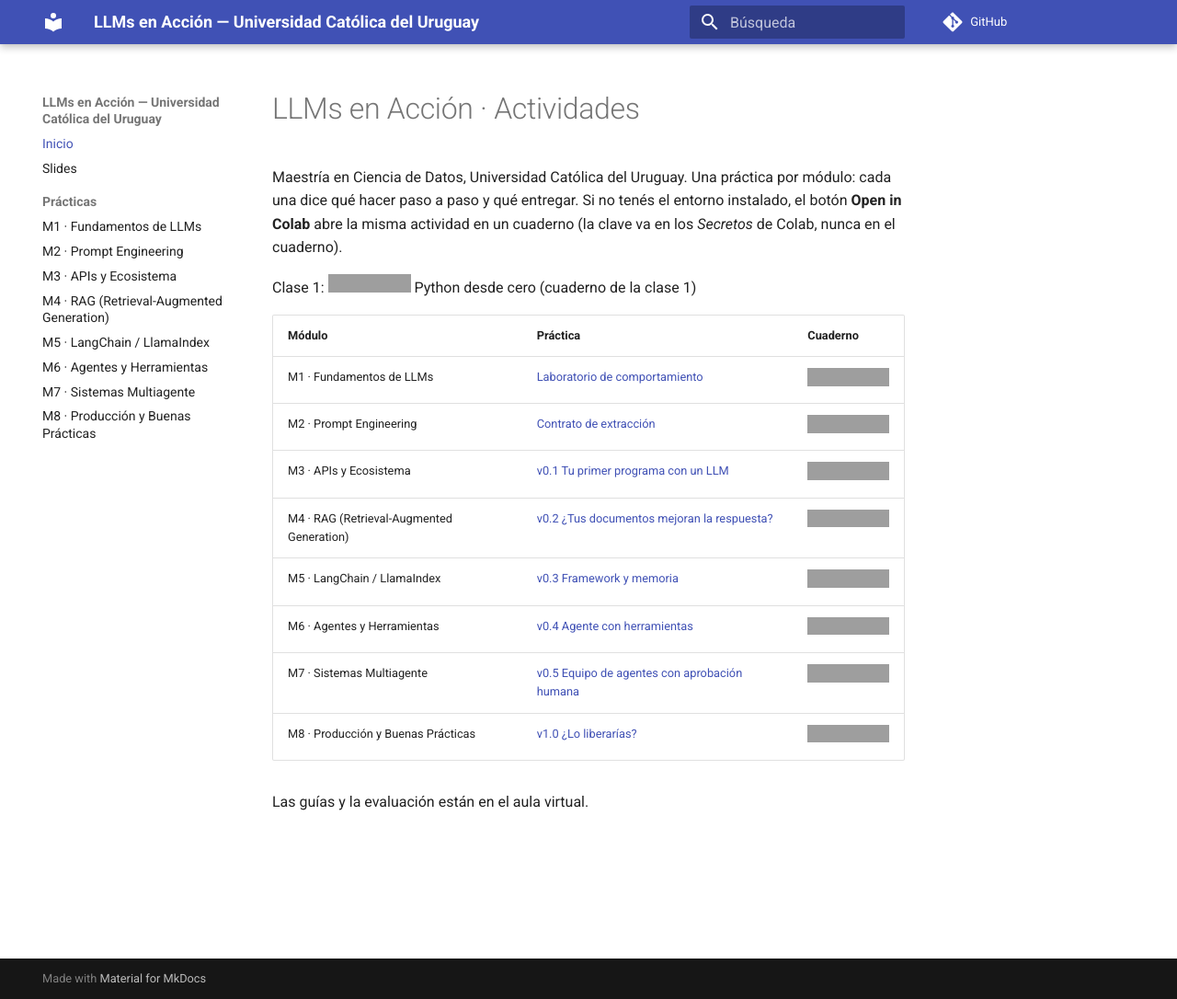
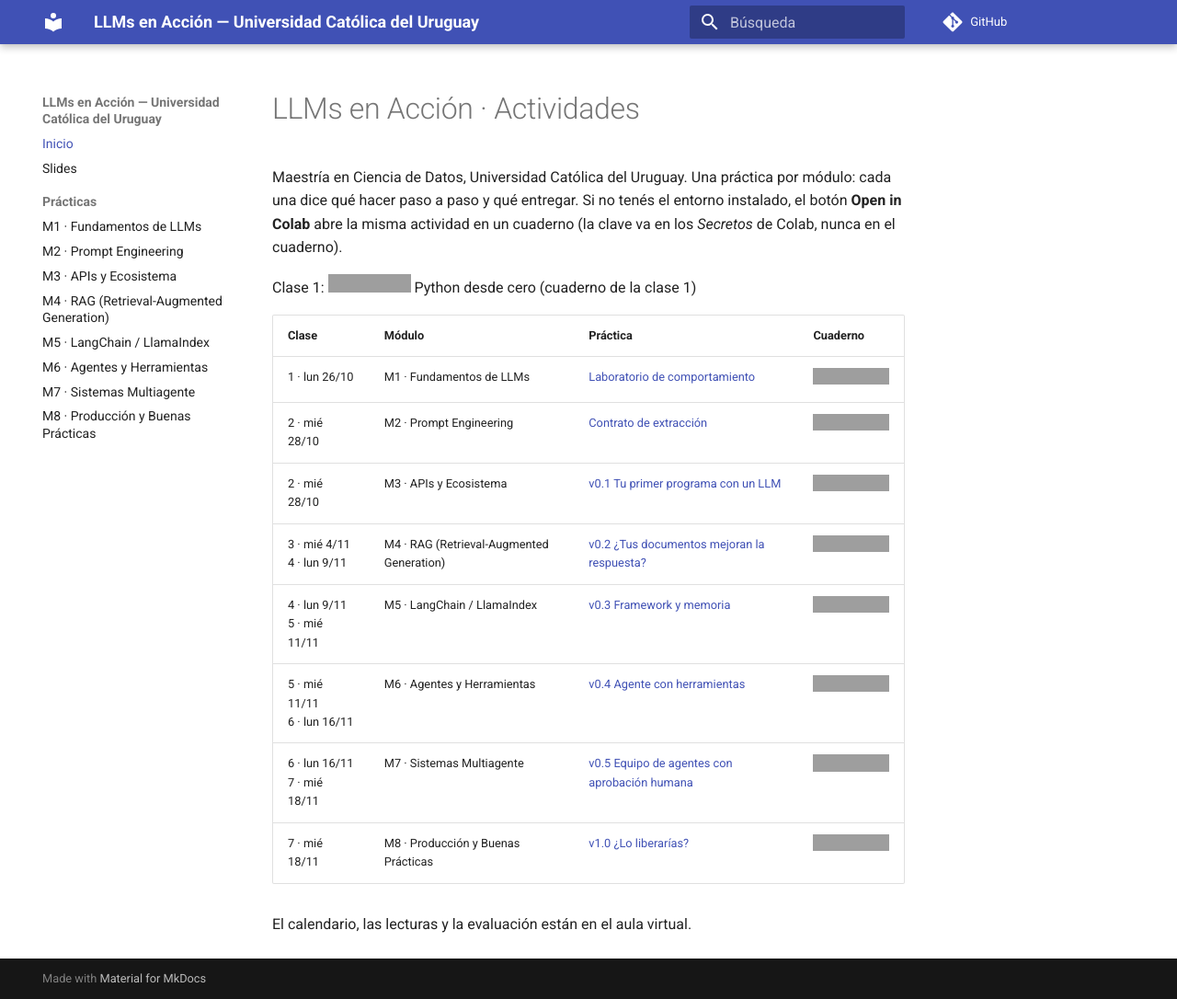
Before and after one commit to JuanFKurucz/ucu-la, an MkDocs documentation site: the page built from docs/index.md, in a window 1280 px wide and 1086 px high, cut to the strip 0-1086 px from the top of the window. Shown: the whole strip at 92% size. Built offline with MkDocs 1.6.1 and Material for MkDocs 9.7.7, drawn with Linux system fonts in a browser that asks for light colours; comment, search, counter and statistics services are not loaded; grey boxes are pictures that could not be loaded.

Commit message:
Portada: en qué clase va cada práctica, con su fecha
Co-Authored-By: Claude Opus 5.5 <noreply@anthropic.com>

```diff
--- a/docs/index.md
+++ b/docs/index.md
@@ -4,15 +4,15 @@ Maestría en Ciencia de Datos, Universidad Católica del Uruguay. Una práctica
 
 Clase 1: [![Open In Colab](https://colab.research.google.com/assets/colab-badge.svg)](https://colab.research.google.com/github/JuanFKurucz/ucu-la/blob/main/notebooks/m1_python_de_cero.ipynb) Python desde cero (cuaderno de la clase 1)
 
-| Módulo | Práctica | Cuaderno |
-|---|---|---|
-| M1 · Fundamentos de LLMs | [Laboratorio de comportamiento](practicas/m1-laboratorio.md) | [![Open In Colab](https://colab.research.google.com/assets/colab-badge.svg)](https://colab.research.google.com/github/JuanFKurucz/ucu-la/blob/main/notebooks/m1_laboratorio.ipynb) |
-| M2 · Prompt Engineering | [Contrato de extracción](practicas/m2-contrato-extraccion.md) | [![Open In Colab](https://colab.research.google.com/assets/colab-badge.svg)](https://colab.research.google.com/github/JuanFKurucz/ucu-la/blob/main/notebooks/m2_extraccion.ipynb) |
-| M3 · APIs y Ecosistema | [v0.1 Tu primer programa con un LLM](practicas/m3-v01-api.md) | [![Open In Colab](https://colab.research.google.com/assets/colab-badge.svg)](https://colab.research.google.com/github/JuanFKurucz/ucu-la/blob/main/notebooks/m3_v01_api.ipynb) |
-| M4 · RAG (Retrieval-Augmented Generation) | [v0.2 ¿Tus documentos mejoran la respuesta?](practicas/m4-v02-rag.md) | [![Open In Colab](https://colab.research.google.com/assets/colab-badge.svg)](https://colab.research.google.com/github/JuanFKurucz/ucu-la/blob/main/notebooks/m4_v02_rag.ipynb) |
-| M5 · LangChain / LlamaIndex | [v0.3 Framework y memoria](practicas/m5-v03-framework.md) | [![Open In Colab](https://colab.research.google.com/assets/colab-badge.svg)](https://colab.research.google.com/github/JuanFKurucz/ucu-la/blob/main/notebooks/m5_v03_memoria.ipynb) |
-| M6 · Agentes y Herramientas | [v0.4 Agente con herramientas](practicas/m6-v04-agente.md) | [![Open In Colab](https://colab.research.google.com/assets/colab-badge.svg)](https://colab.research.google.com/github/JuanFKurucz/ucu-la/blob/main/notebooks/m6_v04_agente.ipynb) |
-| M7 · Sistemas Multiagente | [v0.5 Equipo de agentes con aprobación humana](practicas/m7-v05-multiagente.md) | [![Open In Colab](https://colab.research.google.com/assets/colab-badge.svg)](https://colab.research.google.com/github/JuanFKurucz/ucu-la/blob/main/notebooks/m7_v05_equipo.ipynb) |
-| M8 · Producción y Buenas Prácticas | [v1.0 ¿Lo liberarías?](practicas/m8-v10-produccion.md) | [![Open In Colab](https://colab.research.google.com/assets/colab-badge.svg)](https://colab.research.google.com/github/JuanFKurucz/ucu-la/blob/main/notebooks/m8_v10_produccion.ipynb) |
+| Clase | Módulo | Práctica | Cuaderno |
+|---|---|---|---|
+| 1 · lun 26/10 | M1 · Fundamentos de LLMs | [Laboratorio de comportamiento](practicas/m1-laboratorio.md) | [![Open In Colab](https://colab.research.google.com/assets/colab-badge.svg)](https://colab.research.google.com/github/JuanFKurucz/ucu-la/blob/main/notebooks/m1_laboratorio.ipynb) |
+| 2 · mié 28/10 | M2 · Prompt Engineering | [Contrato de extracción](practicas/m2-contrato-extraccion.md) | [![Open In Colab](https://colab.research.google.com/assets/colab-badge.svg)](https://colab.research.google.com/github/JuanFKurucz/ucu-la/blob/main/notebooks/m2_extraccion.ipynb) |
+| 2 · mié 28/10 | M3 · APIs y Ecosistema | [v0.1 Tu primer programa con un LLM](practicas/m3-v01-api.md) | [![Open In Colab](https://colab.research.google.com/assets/colab-badge.svg)](https://colab.research.google.com/github/JuanFKurucz/ucu-la/blob/main/notebooks/m3_v01_api.ipynb) |
+| 3 · mié 4/11<br>4 · lun 9/11 | M4 · RAG (Retrieval-Augmented Generation) | [v0.2 ¿Tus documentos mejoran la respuesta?](practicas/m4-v02-rag.md) | [![Open In Colab](https://colab.research.google.com/assets/colab-badge.svg)](https://colab.research.google.com/github/JuanFKurucz/ucu-la/blob/main/notebooks/m4_v02_rag.ipynb) |
+| 4 · lun 9/11<br>5 · mié 11/11 | M5 · LangChain / LlamaIndex | [v0.3 Framework y memoria](practicas/m5-v03-framework.md) | [![Open In Colab](https://colab.research.google.com/assets/colab-badge.svg)](https://colab.research.google.com/github/JuanFKurucz/ucu-la/blob/main/notebooks/m5_v03_memoria.ipynb) |
+| 5 · mié 11/11<br>6 · lun 16/11 | M6 · Agentes y Herramientas | [v0.4 Agente con herramientas](practicas/m6-v04-agente.md) | [![Open In Colab](https://colab.research.google.com/assets/colab-badge.svg)](https://colab.research.google.com/github/JuanFKurucz/ucu-la/blob/main/notebooks/m6_v04_agente.ipynb) |
+| 6 · lun 16/11<br>7 · mié 18/11 | M7 · Sistemas Multiagente | [v0.5 Equipo de agentes con aprobación humana](practicas/m7-v05-multiagente.md) | [![Open In Colab](https://colab.research.google.com/assets/colab-badge.svg)](https://colab.research.google.com/github/JuanFKurucz/ucu-la/blob/main/notebooks/m7_v05_equipo.ipynb) |
+| 7 · mié 18/11 | M8 · Producción y Buenas Prácticas | [v1.0 ¿Lo liberarías?](practicas/m8-v10-produccion.md) | [![Open In Colab](https://colab.research.google.com/assets/colab-badge.svg)](https://colab.research.google.com/github/JuanFKurucz/ucu-la/blob/main/notebooks/m8_v10_produccion.ipynb) |
 
-Las guías y la evaluación están en el aula virtual.
+El calendario, las lecturas y la evaluación están en el aula virtual.
```
